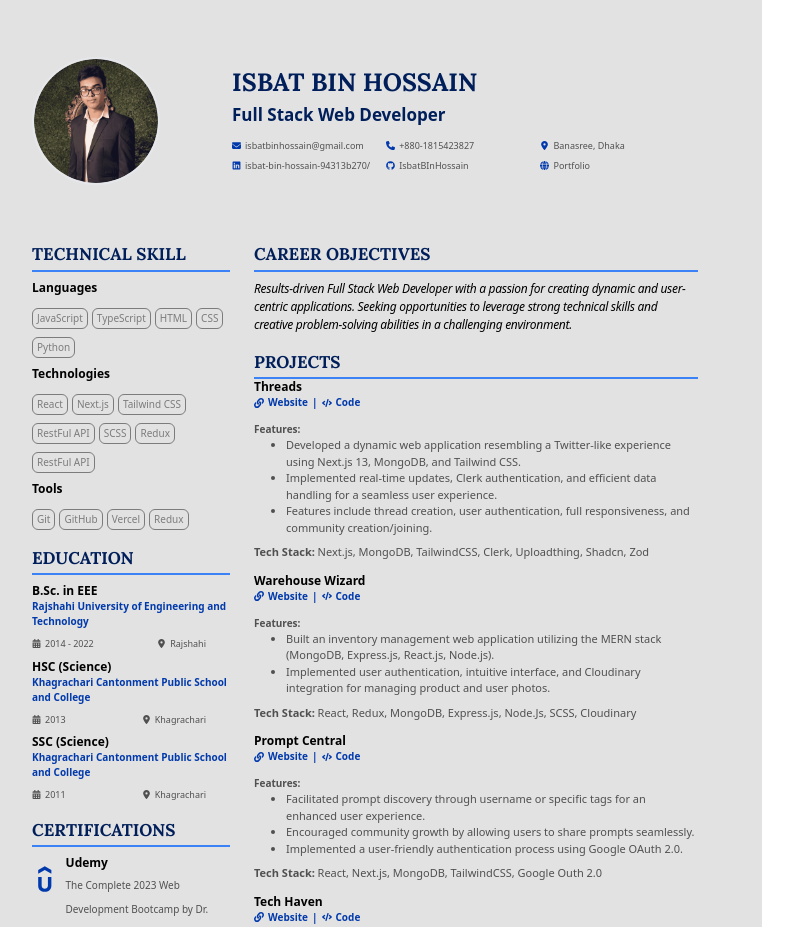
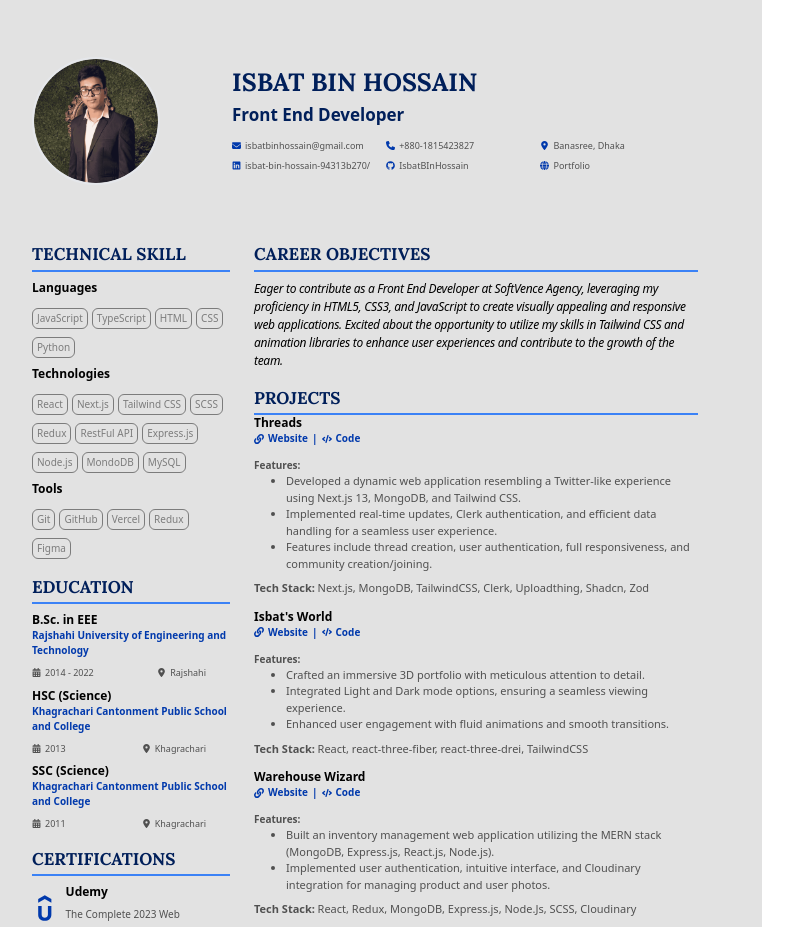
Before and after one commit to IsbatBInHossain/cv-maker, a React (Vite) app: page / in a window 1280 px wide. Shown: the top 927 px of the page, without its empty margins (32-825 px from the left). Built offline with nearby package versions, Linux system fonts and the light colour scheme.

Commit message:
Edited the links

```diff
--- a/src/components/Courses.jsx
+++ b/src/components/Courses.jsx
@@ -11,6 +11,8 @@ export const Courses = () => {
           <h3 className=' font-semibold text-xs'>Udemy</h3>
           <a
             href='https://www.udemy.com/certificate/UC-8ebeba26-bf0d-42f9-9663-12195d7fe629/'
+            target='_blank'
+            rel='noopener noreferrer'
             className=' text-ash text-[10px]'
           >
             The Complete 2023 Web Development Bootcamp by Dr. Angela Yu
@@ -23,6 +25,8 @@ export const Courses = () => {
           <h3 className=' font-semibold text-xs'>HackerRank</h3>
           <a
             href='https://www.hackerrank.com/certificates/96b4d9b9e147'
+            target='_blank'
+            rel='noopener noreferrer'
             className=' text-ash text-[10px]'
           >
             Software Engineer Certificate
--- a/src/components/ProjectCard.jsx
+++ b/src/components/ProjectCard.jsx
@@ -8,13 +8,20 @@ const ProjectCard = ({ project }) => {
       <div className='flex items-center text-secondary text-[10px]'>
         <a
           href={project.links.website}
+          target='_blank'
+          rel='noopener noreferrer'
           className=' font-bold flex items-center'
         >
           <FaLink className='mr-1' />
           {' Website'}
         </a>
         <span className=' font-bold mx-1'>|</span>
-        <a href={project.links.code} className=' font-bold flex items-center'>
+        <a
+          href={project.links.code}
+          target='_blank'
+          rel='noopener noreferrer'
+          className=' font-bold flex items-center'
+        >
           <FaCode className='mr-1' />
           {' Code'}
         </a>
--- a/src/data.js
+++ b/src/data.js
@@ -9,9 +9,10 @@ export const personalInfo = {
 }
 
 export const jobInfo = {
-  title: 'Full Stack Web Developer',
+  title: 'Front End Developer',
   'career-objective':
-    ' Results-driven Full Stack Web Developer with a passion for creating dynamic and user-centric applications. Seeking opportunities to leverage strong technical skills and creative problem-solving abilities in a challenging environment.',
+    ' Eager to contribute as a Front End Developer at SoftVence Agency, leveraging my proficiency in HTML5, CSS3, and JavaScript to create visually appealing and responsive web applications. Excited about the opportunity to utilize my skills in Tailwind CSS and animation libraries to enhance user experiences and contribute to the growth of the team.',
+  // 'career-objective': "Results-driven Full Stack Web Developer with a passion for creating dynamic and usercentric applications. Seeking opportunities to leverage strong technical skills and creative problem-solving abilities in a challenging environment."
 }
 
 export const skills = {
@@ -28,16 +29,15 @@ export const skills = {
     'Next.js',
     'Tailwind CSS',
     // 'Vue.js',
-    'RestFul API',
     'SCSS',
     'Redux',
     'RestFul API',
-    // 'Express.js',
-    // 'Node.js',
-    // 'MondoDB',
-    // 'MySQL',
+    'Express.js',
+    'Node.js',
+    'MondoDB',
+    'MySQL',
   ],
-  tools: ['Git', 'GitHub', 'Vercel', 'Redux'],
+  tools: ['Git', 'GitHub', 'Vercel', 'Redux', 'Figma'],
   // others: ['OOP', 'Problem Solving', 'RestFul API'],
 }
 
@@ -65,6 +65,25 @@ export const projects = [
     },
   },
   {
+    name: "Isbat's World",
+    desc: "Explore Isbat's World, an immersive 3D portfolio experience.",
+    features: [
+      'Crafted an immersive 3D portfolio with meticulous attention to detail.',
+      'Integrated Light and Dark mode options, ensuring a seamless viewing experience.',
+      'Enhanced user engagement with fluid animations and smooth transitions.',
+    ],
+    'tech-stack': [
+      'React',
+      'react-three-fiber',
+      'react-three-drei',
+      'TailwindCSS',
+    ],
+    links: {
+      website: 'https://isbats-world.vercel.app/',
+      code: 'https://github.com/IsbatBInHossain/isbats-world',
+    },
+  },
+  {
     name: 'Warehouse Wizard',
     desc: 'Warehouse Wizard is an inventory management web application built with the MERN stack (MongoDB, Express.js, React.js, Node.js). It allows users to manage inventory by adding, deleting, and editing products. Features include user authentication, intuitive interface, personalized user profiles, and Cloudinary integration for product and user photos.',
     features: [
@@ -85,26 +104,26 @@ export const projects = [
       code: 'https://github.com/IsbatBInHossain/prompt-central',
     },
   },
-  {
-    name: 'Prompt Central',
-    desc: "Prompt Central is an AI prompt sharing platform built with Next.js and Tailwind CSS. This platform allows you to explore and discover a wide range of AI prompts contributed by the community. Whether you're a developer, AI enthusiast, or someone looking for inspiration, Prompt Central has got you covered.",
-    features: [
-      'Facilitated prompt discovery through username or specific tags for an enhanced user experience.',
-      'Encouraged community growth by allowing users to share prompts seamlessly.',
-      'Implemented a user-friendly authentication process using Google OAuth 2.0.',
-    ],
-    'tech-stack': [
-      'React',
-      'Next.js',
-      'MongoDB',
-      'TailwindCSS',
-      'Google Outh 2.0',
-    ],
-    links: {
-      website: 'https://warehouse-wizard.vercel.app/',
-      code: 'https://github.com/IsbatBInHossain/Warehouse-Wizard',
-    },
-  },
+  // {
+  //   name: 'Prompt Central',
+  //   desc: "Prompt Central is an AI prompt sharing platform built with Next.js and Tailwind CSS. This platform allows you to explore and discover a wide range of AI prompts contributed by the community. Whether you're a developer, AI enthusiast, or someone looking for inspiration, Prompt Central has got you covered.",
+  //   features: [
+  //     'Facilitated prompt discovery through username or specific tags for an enhanced user experience.',
+  //     'Encouraged community growth by allowing users to share prompts seamlessly.',
+  //     'Implemented a user-friendly authentication process using Google OAuth 2.0.',
+  //   ],
+  //   'tech-stack': [
+  //     'React',
+  //     'Next.js',
+  //     'MongoDB',
+  //     'TailwindCSS',
+  //     'Google Outh 2.0',
+  //   ],
+  //   links: {
+  //     website: 'https://warehouse-wizard.vercel.app/',
+  //     code: 'https://github.com/IsbatBInHossain/Warehouse-Wizard',
+  //   },
+  // },
   {
     name: 'Tech Haven',
     desc: 'Tech Haven is an e-commerce site powered by Payload CMS. It offers user-friendly features, including secure authentication, a streamlined admin panel for product management, secure payments through Stripe, and efficient pagination and search functionality.',
```
Also changed, not shown: 1 other file (tests, documents, lock files or other folders).
